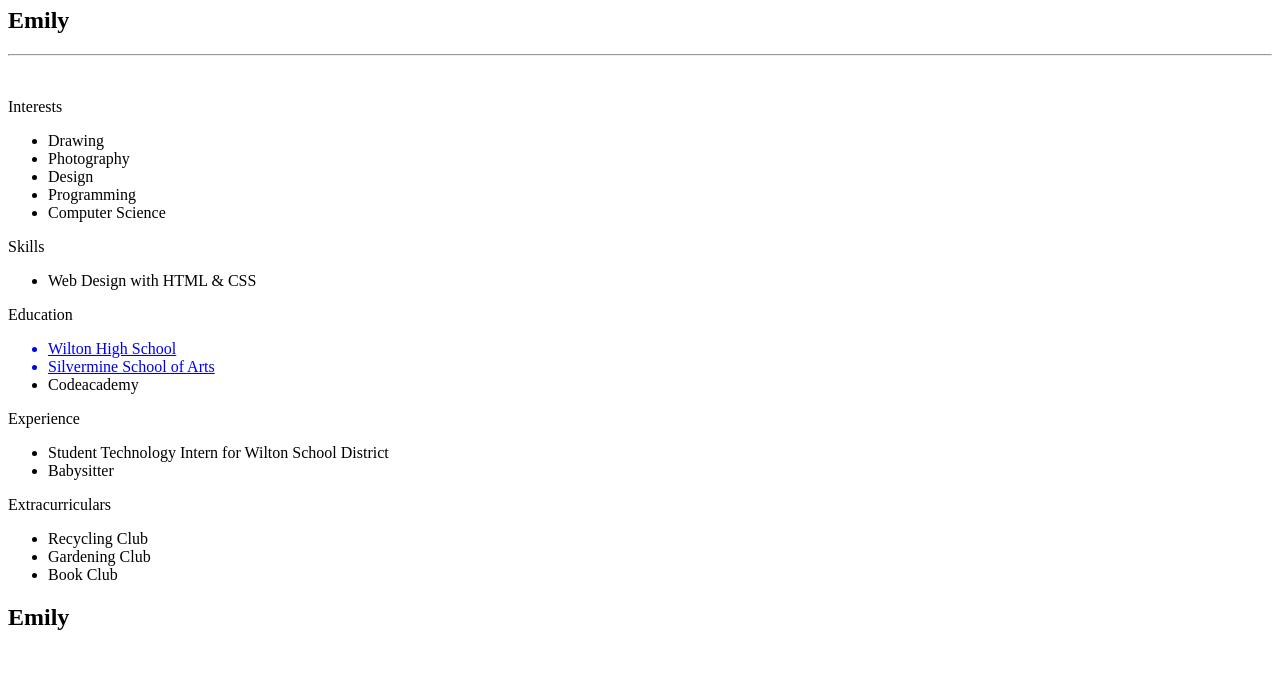
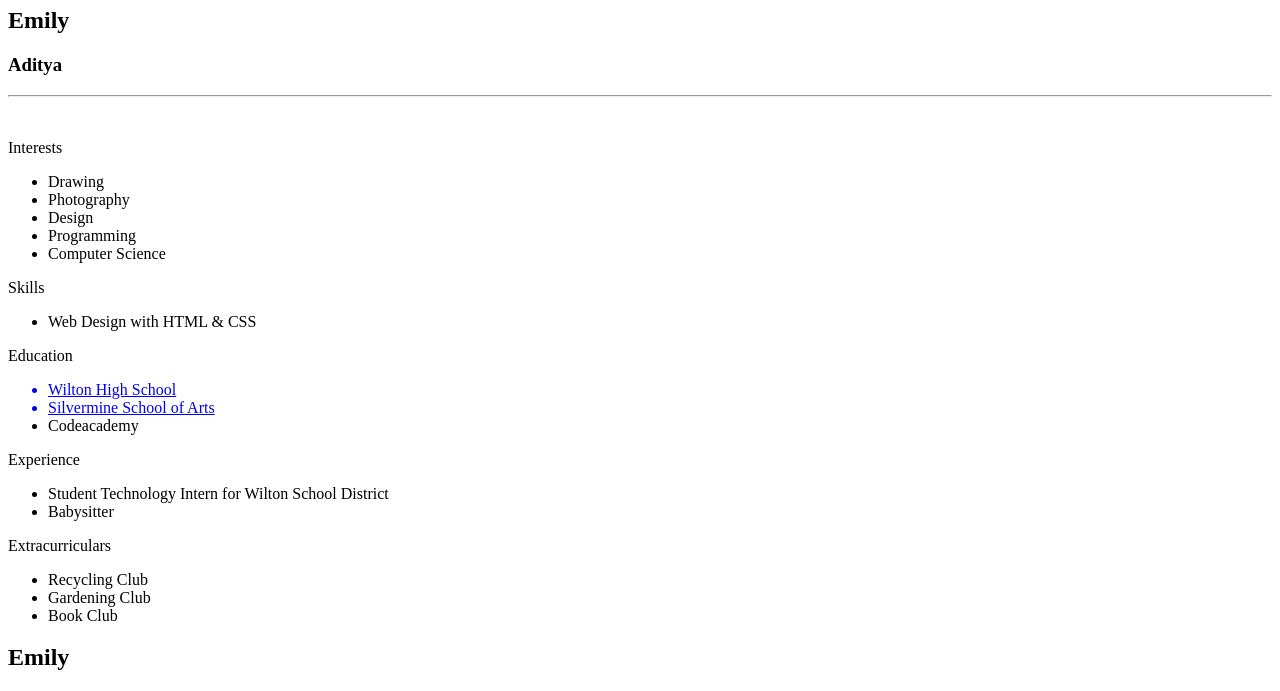
Before and after one commit to adi1237/learning-project, a plain HTML site: page index.html in a window 1280 px wide. Shown: the part 117-808 px from the top of the page. Drawn offline with Linux system fonts and the light colour scheme.

Commit message:
this is version2

```diff
--- a/index.html
+++ b/index.html
@@ -4,6 +4,7 @@
   <br><br>
   <h1>Resume</h1>
   <h2>Emily</h2>
+  <h3>Aditya</h2>
   <hr />
   <br>
   <p class="head">Interests</p>
```
